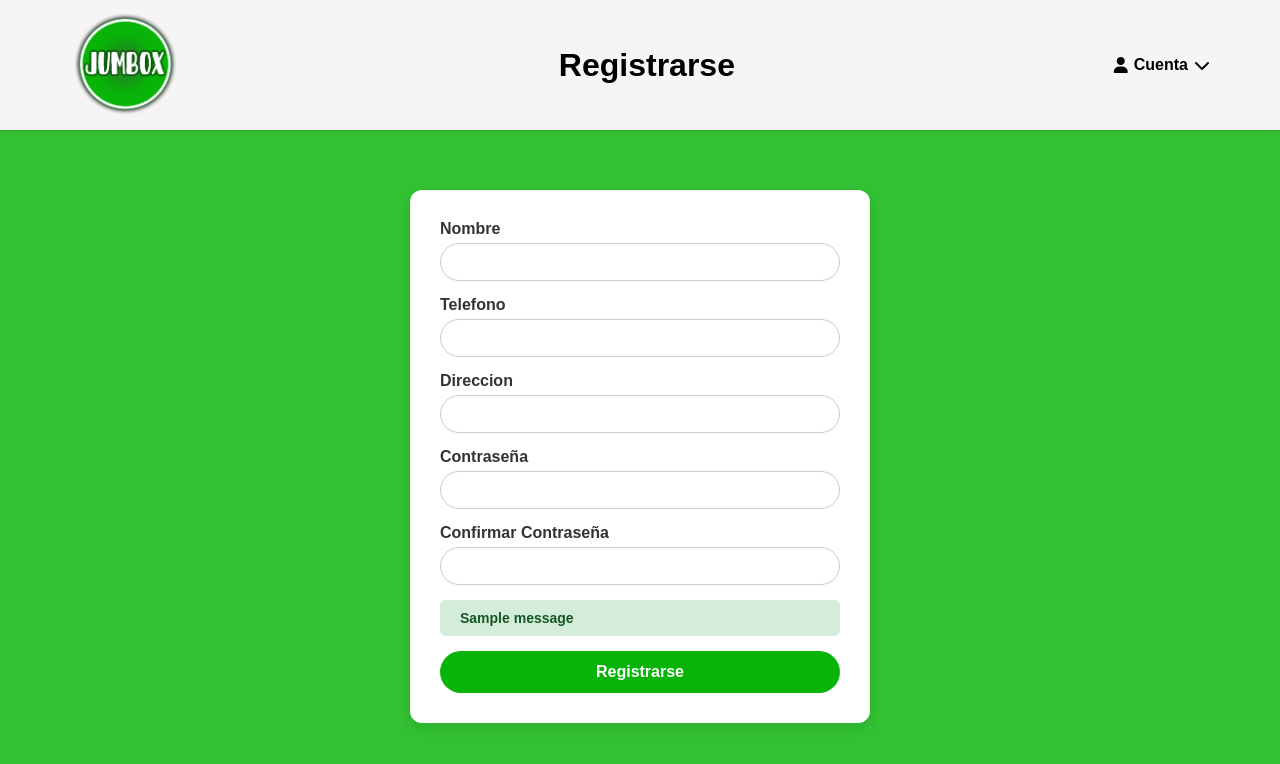
After one commit to AraFrankow/Jumbox-Python, a Flask app: page /registro in a window 1280 px wide. The commit adds this page. Shown: the top 764 px of the page. Run offline with Flask 3, Linux system fonts and the light colour scheme; tables that the repository leaves empty hold one stand-in row (values such as "Sample post"); one stand-in notice (Sample message) is shown.

Commit message:
Registro y Login

```diff
--- a/app.py
+++ b/app.py
@@ -1,11 +1,96 @@
-from flask import Flask, render_template
+from flask import Flask, render_template, request, redirect, url_for, flash, session
+import sqlite3
+from flask_bcrypt import Bcrypt
+
+# telefono admin: 12345678
+# contraseña admin: Admin1234
+# telefono usuario1: 87654321
+# contraseña usuario1: Usuario1234
 
 app = Flask(__name__)
+app.secret_key = 'clave_secreta_super_segura'
+bcrypt = Bcrypt(app)
+DB_NAME = "jumbox.db"
 
 @app.route('/')
 def home():
     return render_template('index.html')
 
+@app.errorhandler(404)
+def pagina_no_encontrada(e):
+    return render_template('404.html'), 404
+
+@app.errorhandler(405)
+def pagina_no_encontrada2(e):
+    return render_template('404.html'), 405
+
+@app.route('/registro', methods=['GET', 'POST'])
+def registro():
+    if request.method == 'POST':
+        nombre = request.form['nombre']
+        tel = request.form['tel']
+        direccion = request.form['direccion']
+        contra = request.form['contra']
+        confirmar = request.form['confirmar']
+
+        if contra != confirmar:
+            flash('Las contraseñas no coinciden', 'error')
+            return render_template('registro.html', nombre=nombre, tel=tel, direccion=direccion)
+
+
+
+        hash_contra = bcrypt.generate_password_hash(contra).decode('utf-8')
+
+        try:
+            conn = sqlite3.connect(DB_NAME)
+            cursor = conn.cursor()
+            cursor.execute("""
+                INSERT INTO cliente (nombre, direccion, telefono, contrasena)
+                VALUES (?, ?, ?, ?)
+            """, (nombre, direccion, tel, hash_contra))
+            conn.commit()
+            conn.close()
+
+            flash("Registro exitoso", "success")
+            return redirect(url_for('registro'))
+        except sqlite3.IntegrityError:
+            flash("El telefono ya está registrado", "error")
+            return redirect(url_for('registro'))
+
+    return render_template('registro.html')
+
+@app.route('/login', methods=['GET', 'POST'])
+def login():
+    if request.method == 'POST':
+        tel = request.form['tel']
+        contra = request.form['contra']
+
+        conn = sqlite3.connect(DB_NAME)
+        cursor = conn.cursor()
+        cursor.execute("SELECT id_cliente, nombre, contrasena, tipo FROM cliente WHERE telefono = ?", (tel,))
+        cliente = cursor.fetchone()
+        conn.close()
+
+        if cliente:
+            if bcrypt.check_password_hash(cliente[2], contra):
+                session['id_cliente'] = cliente[0]
+                session['nombre'] = cliente[1]
+                session['tipo'] = cliente[3]
+                flash("Inicio de sesión exitoso", "success")
+                return redirect(url_for('home'))
+
+        flash("Credenciales incorrectas", "error")
+        return render_template('login.html', tel=tel)
+
+    return render_template('login.html')
+
+
+@app.route('/logout')
+def logout():
+    session.clear()
+    flash('Sesión cerrada correctamente', 'success')
+    return redirect(url_for('home'))
+
 
 if __name__ == '__main__':
     app.run(debug=True)
--- a/static/style.css
+++ b/static/style.css
@@ -197,3 +197,112 @@ footer {
     bottom: 0;
     margin-top: 100px;
 }
+
+
+
+/* FORMULARIO DE REGISTRO */
+.volver {
+    display: inline-block;
+    margin: 20px 30px 10px 30px;
+    text-decoration: none;
+    color: #f3f3f3;
+    font-weight: bold;
+}
+
+.volver:hover {
+    color: #06a306;
+}
+
+h2 {
+    text-align: center;
+    margin: 20px 0;
+    color: #333;
+    font-size: xx-large;
+}
+
+.formulario-container {
+    max-width: 400px;
+    margin: 60px auto 50px auto;
+    padding: 30px;
+    background-color: #fff;
+    border-radius: 12px;
+    box-shadow: 0 4px 12px rgba(0,0,0,0.1);
+}
+
+.formulario-container form div {
+    margin-bottom: 15px;
+    display: flex;
+    flex-direction: column;
+}
+
+.formulario-container label {
+    margin-bottom: 5px;
+    font-weight: bold;
+    color: #333;
+}
+
+.formulario-container input {
+    padding: 10px 15px;
+    border: 1px solid #ccc;
+    border-radius: 30px;
+    outline: none;
+    font-size: 14px;
+    transition: 0.3s;
+}
+
+.formulario-container input:focus {
+    border-color: #07b407;
+    box-shadow: 0 0 5px #07b40766;
+}
+
+.formulario-container button {
+    width: 100%;
+    padding: 12px;
+    background-color: #07b407;
+    color: #fff;
+    font-weight: 700;
+    border: none;
+    border-radius: 30px;
+    cursor: pointer;
+    font-size: 16px;
+    transition: 0.3s;
+}
+
+.formulario-container button:hover {
+    background-color: #06a306;
+}
+
+.alert {
+    padding: 10px;
+    border-radius: 8px;
+    margin-bottom: 10px;
+    font-size: 14px;
+}
+
+.alert.success {
+    background-color: #d4edda;
+    color: #155724;
+}
+
+.alert.error {
+    background-color: #f8d7da;
+    color: #721c24;
+}
+
+.main-header {
+    padding: 8px 70px;
+}
+
+.mensajes-flash {
+    width: 100%;
+    text-align: center;
+    margin-top: 10px;
+}
+
+.alert {
+    display: inline-block;
+    padding: 10px 20px;
+    border-radius: 6px;
+    font-weight: bold;
+    margin-bottom: 10px;
+}
--- /dev/null
+++ b/templates/registro.html
@@ -0,0 +1,73 @@
+<!DOCTYPE html>
+<html lang="es">
+<head>
+    <meta charset="UTF-8">
+    <meta name="viewport" content="width=device-width, initial-scale=1.0">
+    <link rel="stylesheet" href="{{ url_for('static', filename='style.css') }}">
+    <link rel="stylesheet" href="https://cdnjs.cloudflare.com/ajax/libs/font-awesome/6.5.0/css/all.min.css">
+    <title>Registrarse</title>
+</head>
+<body>
+    <header class="main-header">
+        <div class="logo">
+            <a href="{{ url_for('home') }}">
+                <img src="{{ url_for('static', filename='img/logo.png') }}" alt="Jumbox">
+            </a>
+        </div>
+
+        <div class="titulo-header">
+            <h1>Registrarse</h1>
+        </div>
+
+        <div class="cuenta" tabindex="0">
+            <div class="cuenta-btn">
+                <i class="fa-solid fa-user"></i>
+                <span>Cuenta</span>
+                <i class="fa-solid fa-chevron-down"></i>
+            </div>
+            <ul class="menu-cuenta" aria-hidden="true">
+                <li><a href="{{ url_for('login') }}">Iniciar Sesión</a></li>
+                <li><a href="{{ url_for('registro') }}">Registrarse</a></li>
+            </ul>
+        </div>
+    </header>
+    <div class="formulario-container">
+        <form method="POST" action="{{ url_for('registro') }}">
+            <div>
+                <label for="nombre"><strong>Nombre</strong></label>
+                <input type="text" name="nombre"  value="{{ nombre or '' }}" required>
+            </div>
+
+            <div>
+                <label for="tel"><strong>Telefono</strong></label>
+                <input type="number" name="tel"  value="{{ tel or '' }}" required>
+            </div>
+
+            <div>
+                <label for="direccion"><strong>Direccion</strong></label>
+                <input type="text" name="direccion"  value="{{ direccion or '' }}" required>
+            </div>
+
+            <div>
+                <label for="contra"><strong>Contraseña</strong></label>
+                <input type="password" name="contra" required minlength="8">
+            </div>
+
+            <div>
+                <label for="confirmar"><strong>Confirmar Contraseña</strong></label>
+                <input type="password" name="confirmar" required>
+            </div>
+
+            {% with messages = get_flashed_messages(with_categories=true) %}
+                {% if messages %}
+                    {% for category, message in messages %}
+                        <div class="alert {{ category }}">{{ message }}</div>
+                    {% endfor %}
+                {% endif %}
+            {% endwith %}
+
+            <button type="submit">Registrarse</button>
+        </form>
+    </div>
+</body>
+</html>
```
Also changed, not shown: bd_jumbox.py (renamed from templates/bd_jumbox.py, +8 -3 lines), templates/404.html (added, +16 -0 lines), templates/index.html (+26 -4 lines), templates/login.html (added, +60 -0 lines), jumbox.db (added), templates/jumbox.db (deleted).
